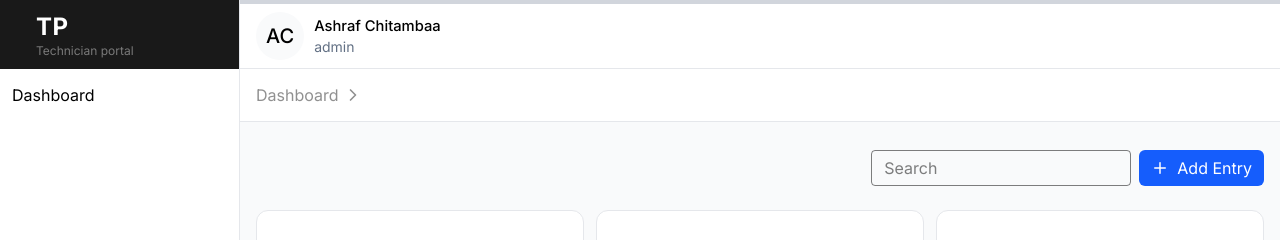
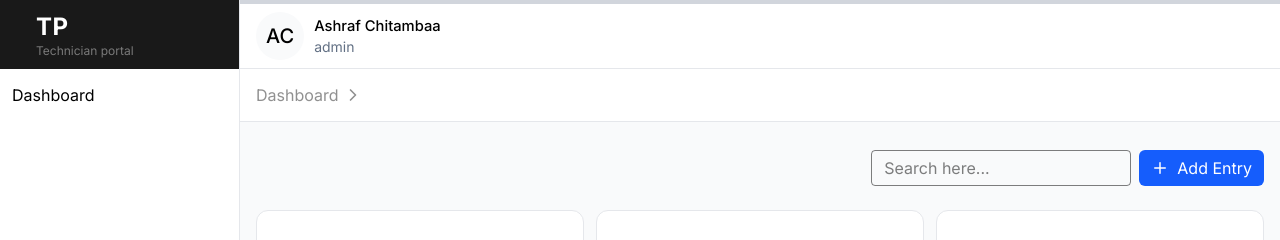
Before and after one commit to AshrafChitamba/react-frontend-assessment, a React (Vite) app: page / in a window 1280 px wide. Shown: the top 240 px of the page. Built offline with nearby package versions, Linux system fonts and the light colour scheme.

Commit message:
refactor

```diff
--- a/src/components/EntityForm.tsx
+++ b/src/components/EntryForm.tsx
@@ -3,11 +3,11 @@ import type { KnowledgeEntry } from "../types";
 import { TextInput } from "./TextInput";
 import { Plus, Save } from "lucide-react";
 
-type EntityFormProps = {
+type EntryFormProps = {
   action: "add" | "edit";
   entity?: KnowledgeEntry;
 };
-export const EntityForm = (props: EntityFormProps) => {
+export const EntryForm = (props: EntryFormProps) => {
   const [knowledgeEntity, setKnowledgeEntity] = useState<
     Omit<KnowledgeEntry, "id">
   >(
--- a/src/components/index.ts
+++ b/src/components/index.ts
@@ -1,3 +1,4 @@
 export * from "./Header";
 export * from "./KnowledgeEntryCard";
 export * from "./TextInput";
+export * from "./EntryForm";
--- a/src/routes/add-entry.tsx
+++ b/src/routes/add-entry.tsx
@@ -1,10 +1,10 @@
 import { createFileRoute } from "@tanstack/react-router";
-import { EntityForm } from "../components/EntityForm";
+import { EntryForm } from "../components";
 
 const AddKnowledgeEntryPage = () => {
   return (
     <main>
-      <EntityForm action="add"  />
+      <EntryForm action="add"  />
     </main>
   );
 };
--- a/src/routes/edit-entry.tsx
+++ b/src/routes/edit-entry.tsx
@@ -1,5 +1,5 @@
 import { createFileRoute } from "@tanstack/react-router";
-import { EntityForm } from "../components/EntityForm";
+import { EntryForm } from "../components";
 import { knowledgeEntries } from "../data";
 
 const EditKnowledgeEntryPage = () => {
@@ -9,7 +9,7 @@ const EditKnowledgeEntryPage = () => {
 
   return (
     <main>
-      <EntityForm action="edit" entity={currentEntity} />
+      <EntryForm action="edit" entity={currentEntity} />
     </main>
   );
 };
--- a/src/routes/index.tsx
+++ b/src/routes/index.tsx
@@ -1,6 +1,6 @@
 import { createFileRoute, Link } from "@tanstack/react-router";
 import { knowledgeEntries } from "../data";
-import { KnowledgeEntryCard } from "../components";
+import { KnowledgeEntryCard, TextInput } from "../components";
 import { Plus } from "lucide-react";
 
 export const KnowledgeEntriesPage = () => {
@@ -12,13 +12,14 @@ export const KnowledgeEntriesPage = () => {
     <main>
       <section className="container mx-auto px-4 py-4">
         <div className="flex justify-end items-center gap-2 pt-3 pb-6">
-          <div>
-            <input
-              type="text"
-              className="border border-black/50 outline-none rounded h-9 px-3 focus:border-blue-500"
-              placeholder="Search"
-            />
-          </div>
+          <TextInput
+            type="search"
+            id="search"
+            name="search"
+            placeholder="Search here..."
+            value=""
+            onChange={(e) => {}}
+          />
           <Link
             to="/add-entry"
             className="flex items-center justify-center bg-primary hover:bg-primary-hover h-9 rounded-md px-3 bg-blue-600 text-white"
```
